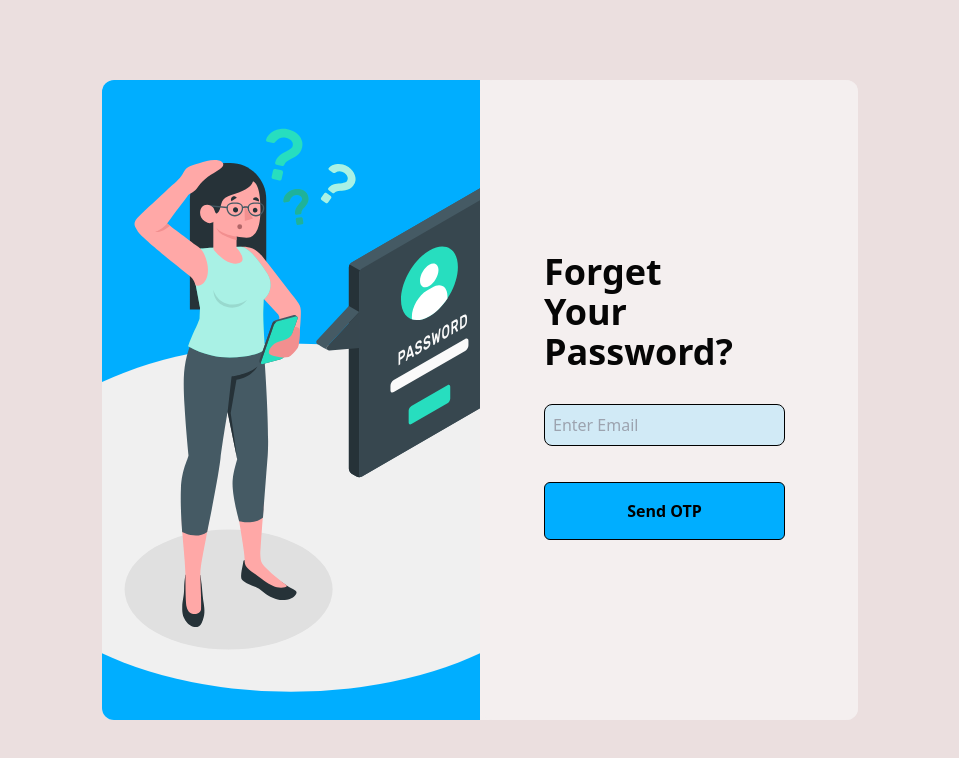
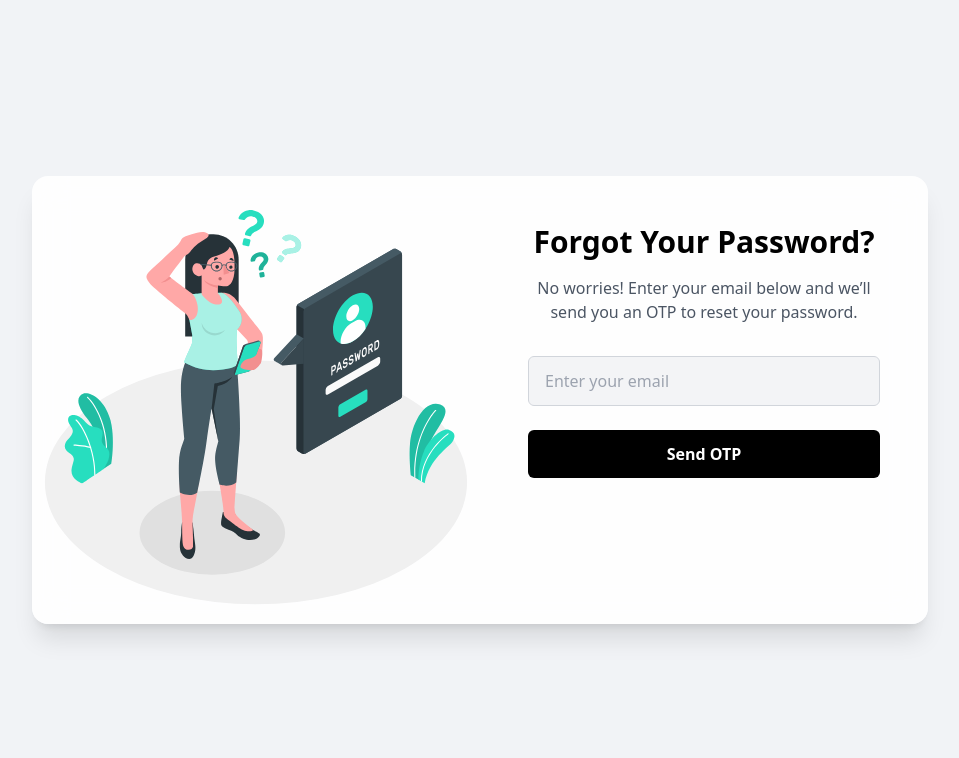
Before and after one commit to vinaysaini-here/BuyBookOnline, a React (Vite) app in the folder Frontend/: page /forgot-password in a window 1280 px wide. Shown: the top 758 px of the page, without its empty margins (160-1119 px from the left). Built offline with nearby package versions, Linux system fonts and the light colour scheme.

Commit message:
Updated Every thing

```diff
--- a/Frontend/src/Components/Profile/OrderHistory.jsx
+++ b/Frontend/src/Components/Profile/OrderHistory.jsx
@@ -82,7 +82,7 @@ const OrderHistory = () => {
         </div>
 
         {/* Mobile View - Card Layout */}
-        <div className="sm:hidden flex flex-col gap-3">
+        <div className="block sm:hidden flex-1 h-90vh overflow-auto w-full p-6">
           {orders.length > 0 ? (
             orders.map((order, index) => (
               <div
--- a/Frontend/src/Components/Profile/Sidebar.jsx
+++ b/Frontend/src/Components/Profile/Sidebar.jsx
@@ -23,7 +23,7 @@ const Sidebar = () => {
 
   return (
     <>
-      <div className="hidden sm:block w-1/4 bg-gray-50 p-6  ">
+      <div className="hidden sm:block w-1/4 bg-gray-50 p-6 h-88vh">
         <div className="flex flex-col items-center">
           <div>
             <img
@@ -37,7 +37,7 @@ const Sidebar = () => {
             {user?.name}
           </h2>
           <p className="text-sm pt-1 pb-7 text-slate-800">{user?.email}</p>
-          <p className="text-sm pt-1 pb-7 text-slate-800">{user?._id}</p>
+          <p className="text-sm pt-1 pb-7 text-slate-600">{user?._id}</p>
         </div>
         <hr />
         {role === "user" && <div className="mt-12 space-y-8 text-lg flex items-center flex-col">
--- a/Frontend/src/pages/ForgetPassword/ForgetPassword.jsx
+++ b/Frontend/src/pages/ForgetPassword/ForgetPassword.jsx
@@ -23,36 +23,44 @@ const ForgetPassword = () => {
 
 
   return (
-    <div className=" bg-[#ebdfdf] h-screen w-screen flex items-center justify-center">
-      <div className="bg-[#f4efef] flex items-center justify-center w-[59%] h-[80%] rounded-xl">
-        <div className="relative w-1/2  h-full flex flex-col">
+    <div className="w-full min-h-screen flex items-center justify-center bg-HomeBgColor p-6">
+      <div className="max-w-4xl w-full bg-white/90 backdrop-blur-lg shadow-xl rounded-2xl overflow-hidden grid grid-cols-1 lg:grid-cols-2">
+        {/* Left: Image Section */}
+        <div className="hidden lg:block">
           <img
             src={assets.ForgetPassword_img}
-            className="w-full h-full object-cover rounded-s-xl bg-[#00aeff]"
+            className="w-full h-full object-cover rounded-l-2xl"
+            alt="Forgot Password"
           />
         </div>
-        <div className="w-1/2 h-full max-w-[500px] bg-[#f4efef] flex flex-col p-16 items-start justify-center rounded-xl">
-          <div className=" flex flex-col mb-21 text-[#060606] justify-center items-start py-4 ">
-            <h3 className="text-4xl font-semibold mb-2">
-              <p>Forget</p>
-              <p>Your Password?</p>
+
+        {/* Right: Form Section */}
+        <div className="p-8 lg:p-12 flex flex-col items-center text-center">
+          <h3 className="text-3xl font-bold text-black">
+            Forgot Your Password?
           </h3>
-          </div>
-          <form onSubmit={handleSubmit} >
-            <div className="w-full flex flex-col gap-5 ">
+          <p className="text-sm sm:text-base text-gray-600 mt-4">
+            No worries! Enter your email below and we’ll send you an OTP to reset your password.
+          </p>
+
+          <form onSubmit={handleSubmit} className="w-full mt-6 flex flex-col">
+            {/* Email Input */}
             <input
               type="email"
-                placeholder="Enter Email"
-                className="w-full pl-2 text-black py-2 my-2 bg-[#d1eaf6]  border rounded-lg border-black focus: outline-none"
-                required value={formData.email}
+              placeholder="Enter your email"
+              className="w-full px-4 py-3 my-2 bg-gray-100 text-black border border-gray-300 rounded-md focus:ring-2 focus:ring-[#4f5050] outline-none"
+              required
+              value={formData.email}
               onChange={(e) => setFormData({ ...formData, email: e.target.value })}
             />
-            </div>
-            <div className="w-full flex flex-col my-4 mt-5 ">
-              <button className="w-full text-black my-2 font-semibold bg-[#00aeff] border border-black rounded-md p-4 text-center flex items-center justify-center cursor-pointer">
+
+            {/* Send OTP Button */}
+            <button
+              className="w-full mt-4 py-3 text-white font-semibold bg-black hover:bg-[#434444] rounded-md transition-all duration-300 flex items-center justify-center"
+              type="submit"
+            >
               Send OTP
             </button>
-            </div>
           </form>
         </div>
       </div>
--- a/Frontend/src/pages/ForgetPassword/NewPassword.jsx
+++ b/Frontend/src/pages/ForgetPassword/NewPassword.jsx
@@ -32,50 +32,48 @@ const NewPassword = () => {
   };
 
   return (
-    <div className="bg-[#ebdfdf] h-screen w-screen flex items-center justify-center">
-      <div className="bg-[#f4efef] flex items-center justify-center w-[59%] h-[80%] rounded-xl">
-        <div className="relative w-1/2 h-full flex flex-col">
+    <div className="w-full min-h-screen flex items-center justify-center bg-HomeBgColor p-6">
+      <div className="max-w-4xl w-full bg-white/90 backdrop-blur-lg shadow-xl rounded-2xl overflow-hidden grid grid-cols-1 lg:grid-cols-2">
+        {/* Left: Image Section */}
+        <div className="hidden lg:flex items-center justify-center p-6">
           <img
-            src={assets.EnterMail_img}
-            className="w-full h-full object-cover rounded-s-xl"
+           src={assets.EnterMail_img}
+            className="w-full h-auto max-h-[350px] object-contain"
+            alt="Reset Password"
           />
         </div>
-        <div className="w-1/2 h-full max-w-[500px] bg-[#f4efef] flex flex-col p-16 items-start justify-center rounded-xl">
-          <div className="flex flex-col mb-21 text-[#060606] justify-center items-start py-4">
-            <h3 className="text-4xl font-semibold mb-2">
-              <p>Reset</p>
-              <p>Your Password?</p>
-            </h3>
-          </div>
-          <form onSubmit={handleSubmit}>
-            <div className="w-full flex flex-col gap-5">
+
+        {/* Right: Form Section */}
+        <div className="p-8 lg:p-12 flex flex-col items-center text-center">
+          <h3 className="text-3xl font-bold text-black">Reset Your Password</h3>
+          <p className="text-sm sm:text-base text-gray-600 mt-2">
+            Choose a strong password that you haven’t used before.
+          </p>
+
+          <form onSubmit={handleSubmit} className="w-full mt-6">
               <input
                 type="password"
                 placeholder="Password"
-                className="w-full pl-2 text-black py-2 my-2 bg-[#d1eaf6] border rounded-lg border-black focus:outline-none"
+                className="w-full py-3 px-4 mb-4 bg-gray-100 border border-gray-300 rounded-lg focus:outline-none focus:ring-2 focus:ring-blue-500"
                 required
                 value={formData.password}
                 onChange={(e) =>
                   setFormData({ ...formData, password: e.target.value })
                 }
               />
-            </div>
-            <div className="w-full flex flex-col gap-5">
               <input
                 type="password"
                 placeholder="Confirm Password"
-                className="w-full pl-2 text-black py-2 my-2 bg-[#d1eaf6] border rounded-lg border-black focus:outline-none"
+                className="w-full py-3 px-4 mb-4 bg-gray-100 border border-gray-300 rounded-lg focus:outline-none focus:ring-2 focus:ring-blue-500"
                 required
                 value={formData.confirmPassword}
                 onChange={(e) =>
                   setFormData({ ...formData, confirmPassword: e.target.value })
                 }
               />
-            </div>
-            <div className="w-full flex flex-col my-4 mt-5">
               <button
                 type="submit"
-                className="w-full text-black my-2 font-semibold bg-[#00aeff] border border-black rounded-md p-4 text-center flex items-center justify-center cursor-pointer" disabled={setnewPassword}
+                className="w-full  bg-black hover:bg-[#434444] text-white font-semibold py-3 rounded-lg flex items-center justify-center transition " disabled={setnewPassword}
               >
                 {setnewPassword ? (
                   <>
@@ -87,7 +85,6 @@ const NewPassword = () => {
                 )}
               </button>
 
-            </div>
           </form>
         </div>
       </div>
--- a/Frontend/src/pages/Profile/Profile.jsx
+++ b/Frontend/src/pages/Profile/Profile.jsx
@@ -5,10 +5,10 @@ import { Outlet } from "react-router-dom";
 
 const Profile = () => {
   return (
-    <div>
+    <div >
       <NavBar />
       <div className="w-full h-[100%] flex justify-center align-middle bg-HomeBgColor">
-        <div className="w-full h-91vh md:w-4/5 lg:w-3/4 md:h-5/6 flex flex-col md:flex-row justify-center shadow-lg bg-white gap-4 p-4 ">
+        <div className="w-full h-93vh md:w-4/5 lg:w-3/4 md:h-5/6 flex flex-col md:flex-row shadow-lg bg-white gap-4 p-4 ">
           <Sidebar />
           <Outlet />
         </div>
--- a/Frontend/tailwind.config.js
+++ b/Frontend/tailwind.config.js
@@ -6,6 +6,11 @@ export default {
       height: {
         "93vh": "93vh",
         "90vh": "90vh",
+        "89vh": "89vh",
+        "88vh": "88vh",
+        "87vh": "87vh",
+        "10vh": "10vh",
+        "11vh": "11vh",
         "100vh": "100vh",
         "120vh": "120vh",
         "92vh": "92vh",
```
Also changed, not shown: Frontend/src/Components/Profile/AllOrders.jsx (+6 -9 lines), Frontend/src/pages/ForgetPassword/CodeRecived.jsx (+24 -37 lines), Frontend/src/pages/Verification/verifyEmail.jsx (+16 -19 lines), Frontend/src/pages/ViewBook/ViewBook.jsx (+37 -39 lines). Lines whose indentation alone changed are shown as unchanged.
